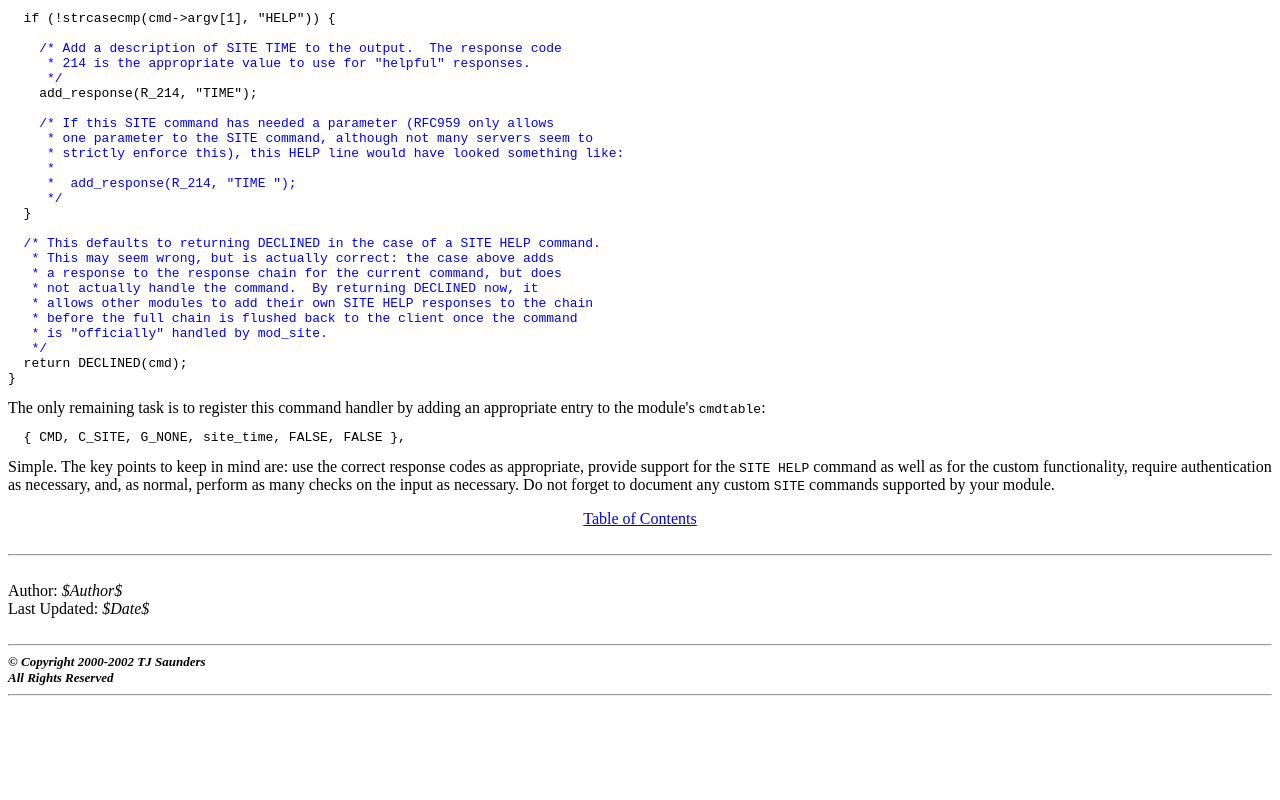
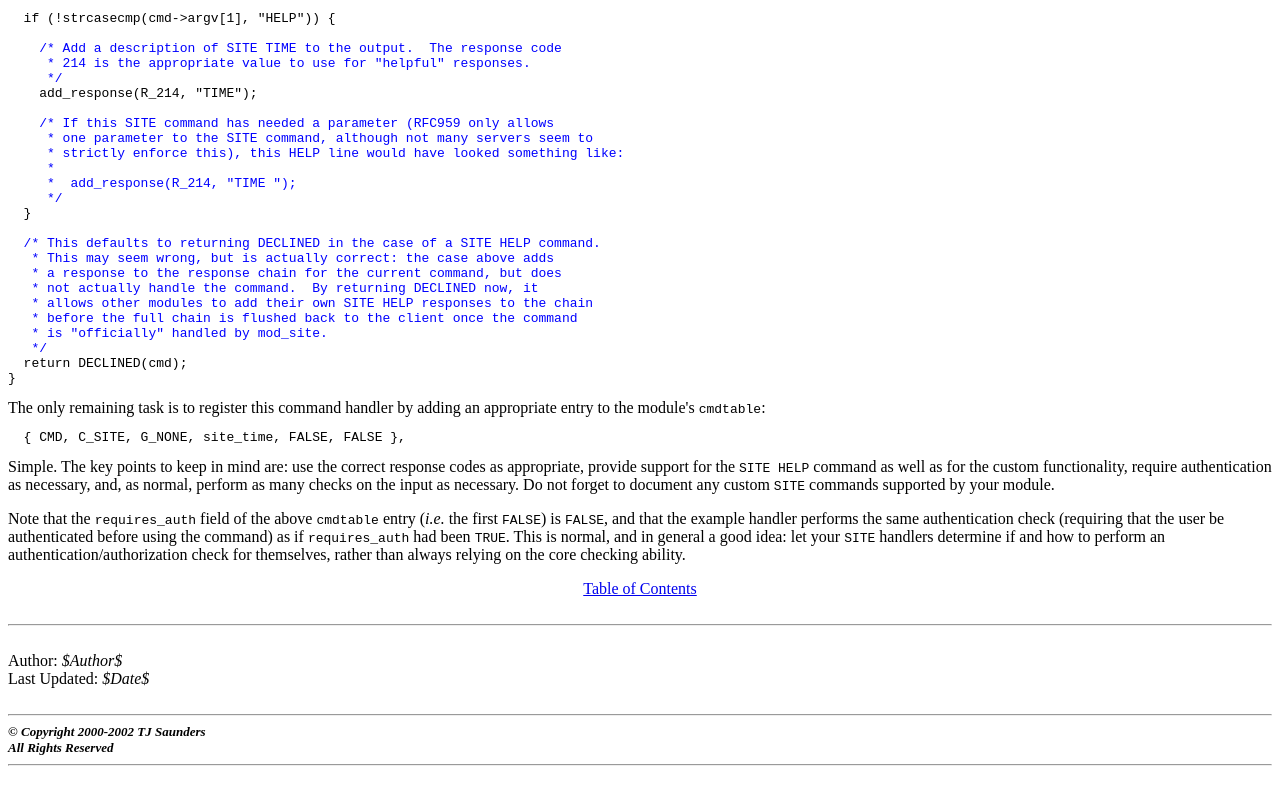
Before and after one commit to proftpd/devel-guide, a plain HTML site: page devel/site-commands.html in a window 1280 px wide. Shown: the part 1444-2244 px from the top of the page. Before the commit the page ends 2174 px from the top, so only its background shows below. Drawn offline with Linux system fonts and the light colour scheme.

Commit message:
TJ: added paragraph discussing value for cmdtable requires_auth field     for SITE command handlers.

```diff
--- a/devel/site-commands.html
+++ b/devel/site-commands.html
@@ -141,6 +141,17 @@ forget to document any custom <code>SITE</code> commands supported by your
 module.
 
 <p>
+Note that the <code>requires_auth</code> field of the above
+<code>cmdtable</code> entry (<i>i.e.</i> the first <code>FALSE</code>)
+is <code>FALSE</code>, and that the example handler performs the same
+authentication check (requiring that the user be authenticated before
+using the command) as if <code>requires_auth</code> had been <code>TRUE</code>.
+This is normal, and in general a good idea: let your <code>SITE</code>
+handlers determine if and how to perform an authentication/authorization
+check for themselves, rather than always relying on the core checking
+ability.
+
+<p>
 <center><a href="../toc.html">Table of Contents</a></center><br>
 
 <hr><br>
```
